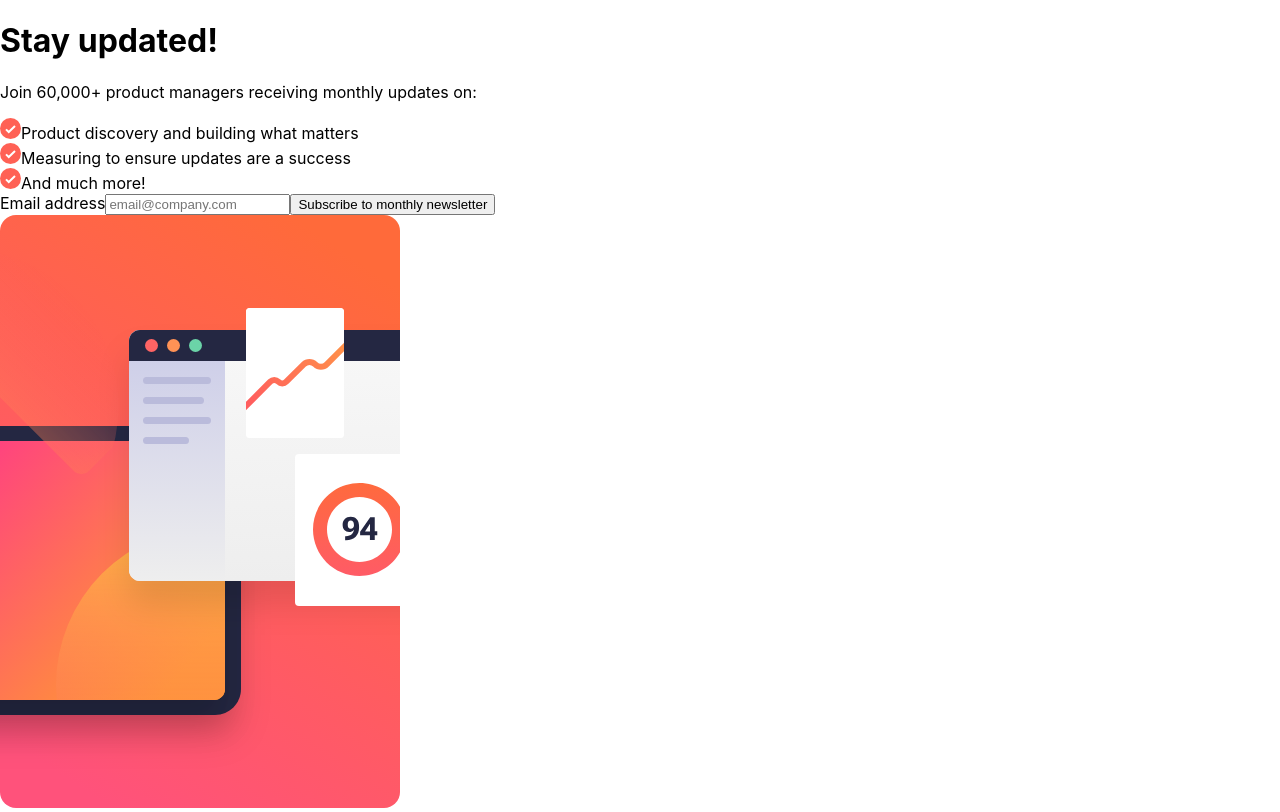
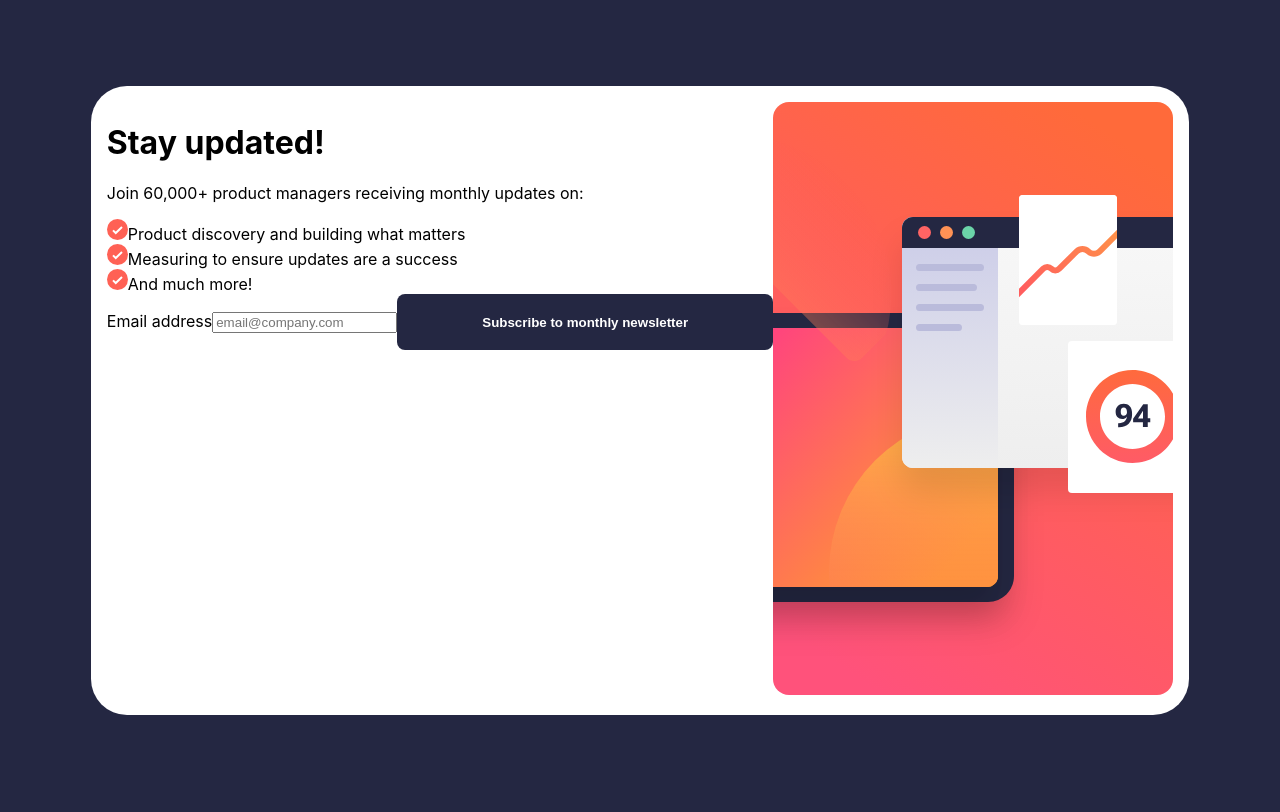
Before and after one commit to rojasmart/newsletter-sign-up-with-success-message-main, a React (Create React App) app: page / in a window 1280 px wide. Built offline with nearby package versions, Linux system fonts and the light colour scheme.

Commit message:
added new styles

```diff
--- a/src/index.css
+++ b/src/index.css
@@ -28,9 +28,36 @@ body {
   -webkit-font-smoothing: antialiased;
   -moz-osx-font-smoothing: grayscale;
   font-size: 1rem;
+
+  background-color: var(--neutral);
 }
 
 code {
   font-family: source-code-pro, Menlo, Monaco, Consolas, "Courier New",
     monospace;
 }
+
+button {
+  width: 376px;
+  height: 56px;
+  flex-shrink: 0;
+  border-radius: 8px;
+  background: var(--neutral);
+  color: white;
+  border: none;
+  font-weight: var(--bold);
+}
+
+.container {
+  display: flex;
+  justify-content: center;
+  align-items: center;
+  min-height: 100vh;
+}
+
+.card {
+  background-color: var(--white);
+  border-radius: 36px;
+  padding: 1rem;
+  display: flex;
+}
```
